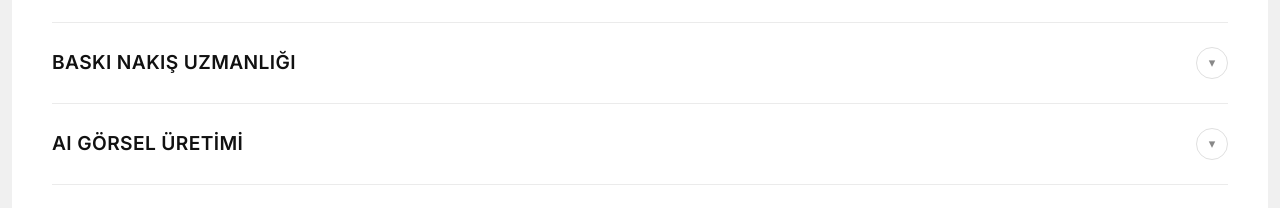
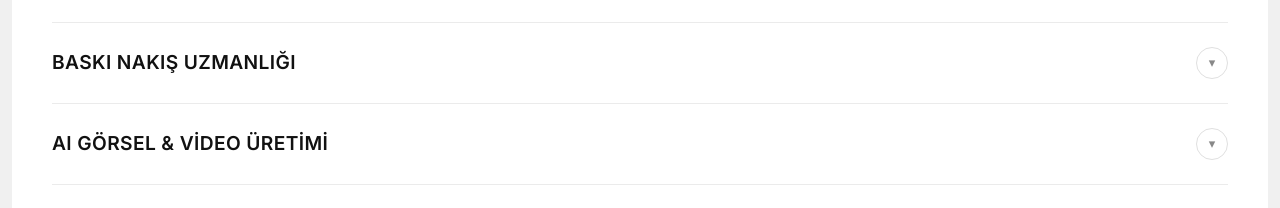
Before and after one commit to igecgili/portfolio, a Next.js app: page / in a window 1280 px wide. Shown: the part 2280-2488 px from the top of the page. Built offline with nearby package versions, Linux system fonts and the light colour scheme.

Commit message:
About: rename AI Görsel Üretimi to AI Görsel & Video Üretimi

```diff
--- a/components/About.tsx
+++ b/components/About.tsx
@@ -13,7 +13,7 @@ const services = [
     desc: "Dijital baskı, emprime baskı, transfer baskı, nakış ve süzene metotlarında renk aşamasından ürünün final haline kadar gerekli proseslerde teknik bilgi ve deneyim sahibiyim.",
   },
   {
-    title: "AI GÖRSEL ÜRETİMİ",
+    title: "AI GÖRSEL & VİDEO ÜRETİMİ",
     desc: "Midjourney, Kling, Claude, Seedream ve Sora gibi araçlarla ürünün formunu, dokusunu ve kullanım hissini doğru şekilde aktaran, ticari sunuma hazır görseller tasarlıyorum.",
   },
   {
```
